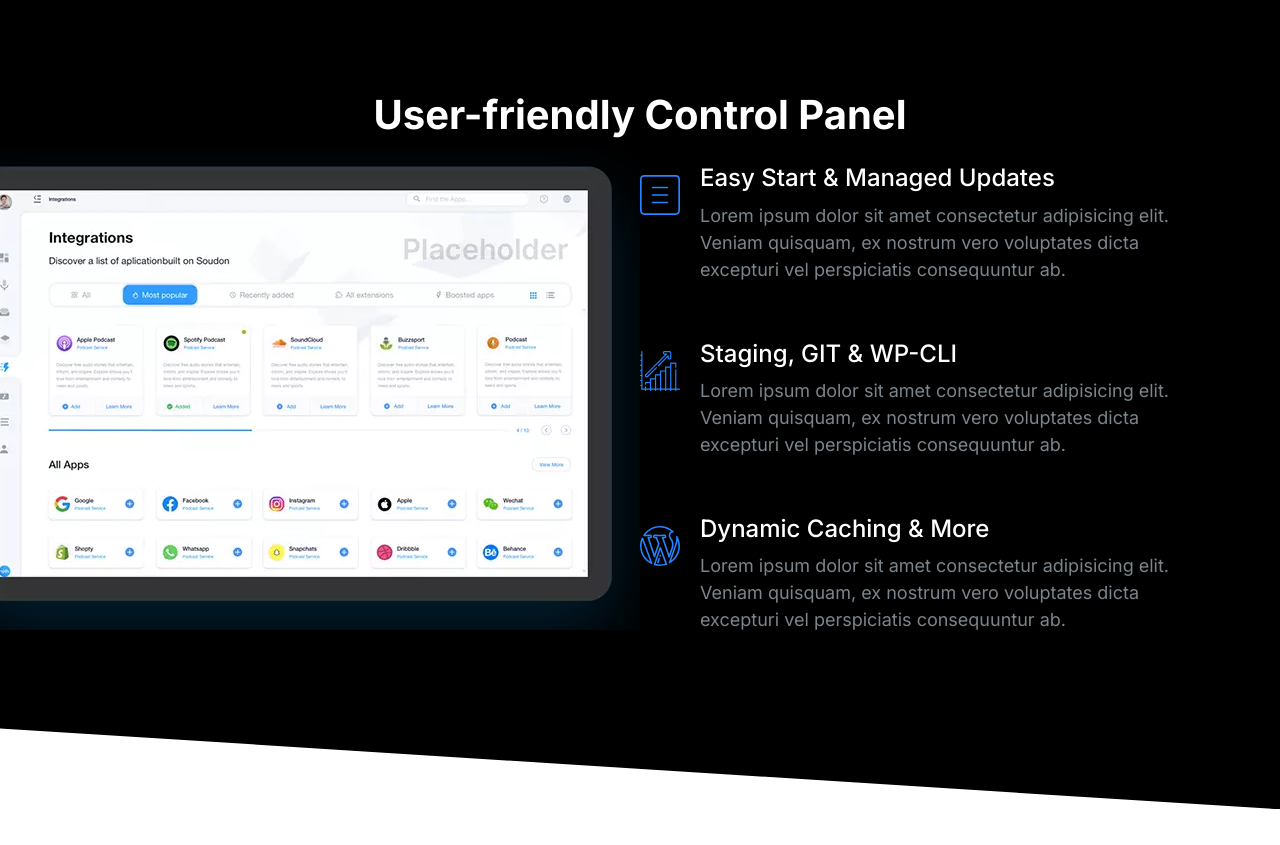
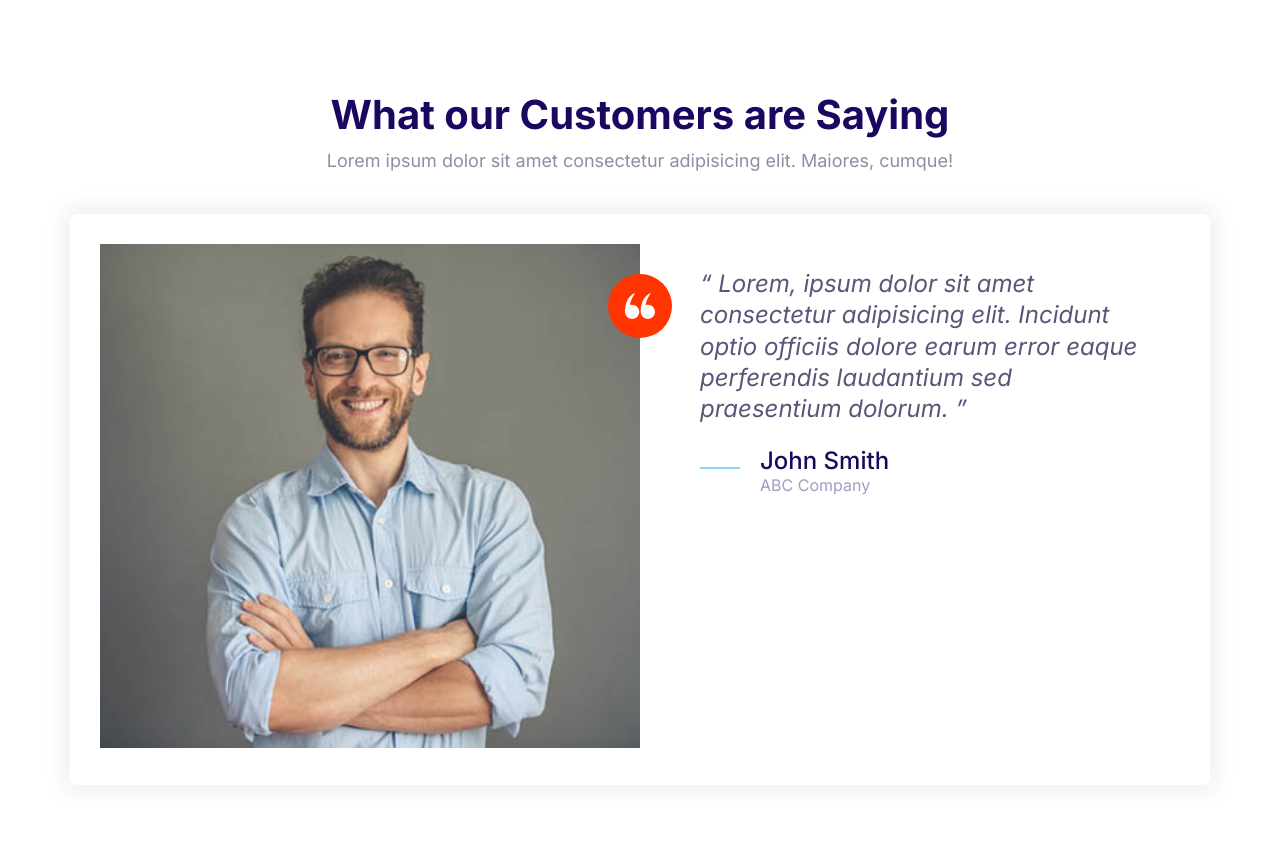
Before and after one commit to bsolomon18/moshify, a plain HTML site: page index.html in a window 1280 px wide. Before the commit the page ends 809 px from the top, so only its background shows below. Drawn offline with Linux system fonts and the light colour scheme.

Commit message:
Testimonials block

```diff
--- a/CSS/styles.css
+++ b/CSS/styles.css
@@ -608,6 +608,7 @@ p {
 
 .block__header {
   text-align: center;
+  margin-bottom: 4rem;
 }
 
 .block__heading {
--- a/index.html
+++ b/index.html
@@ -14,76 +14,50 @@
     <link rel="stylesheet" href="css/styles.css" />
   </head>
   <body>
-    <section class="block block--dark block--skewed-right block-showcase">
+    <section class="block">
       <header class="block__header">
-        <h2>User-friendly Control Panel</h2>
+        <h2>What our Customers are Saying</h2>
+        <p>
+          Lorem ipsum dolor sit amet consectetur adipisicing elit. Maiores,
+          cumque!
+        </p>
       </header>
-      <div class="container grid grid--1x2">
-        <picture class="block-showcase__image">
-          <source
-            type="image/webp"
-            srcset="images/ipad.webp 1x, images/ipad@2x.webp 2x"
+      <div class="container">
+        <div class="card testimonial">
+          <div class="grid grid--1x2">
+            <div class="testimonial__image">
+              <img
+                src="images/testimonial.jpg"
+                alt="A happy, smiling customer"
               />
-          <source
-            type="image/png"
-            srcset="images/ipad.png 1x, images/ipad@2x.png 2x"
-          />
-          <img src="images/ipad.png" alt="" />
-        </picture>
-        <ul class="list">
-          <li>
+              <span class="icon-container icon-container--accent">
+                <svg class="icon icon--white icon--small">
+                  <use xlink:href="images/sprite.svg#quotes"></use>
+                </svg>
+              </span>
+            </div>
+            <blockquote class="quote">
+              <p class="quote__text">
+                Lorem, ipsum dolor sit amet consectetur adipisicing elit.
+                Incidunt optio officiis dolore earum error eaque perferendis
+                laudantium sed praesentium dolorum.
+              </p>
+              <footer>
                 <div class="media">
                   <div class="media__image">
-                <svg class="icon icon--primary">
-                  <use xlink:href="images/sprite.svg#menu"></use>
-                </svg>
-                <img class="icon icon--primary" src="images/snap.svg" alt="" />
-              </div>
-              <div class="media__body">
-                <h3 class="media__title">Easy Start & Managed Updates</h3>
-                <p>
-                  Lorem ipsum dolor sit amet consectetur adipisicing elit.
-                  Veniam quisquam, ex nostrum vero voluptates dicta excepturi
-                  vel perspiciatis consequuntur ab.
-                </p>
-              </div>
-            </div>
-          </li>
-          <li>
-            <div class="media">
-              <div class="media__image">
-                <svg class="icon icon--primary">
-                  <use xlink:href="images/sprite.svg#growth"></use>
+                    <svg class="icon icon--primary quote__line">
+                      <use xlink:href="images/sprite.svg#line"></use>
                     </svg>
                   </div>
                   <div class="media__body">
-                <h3 class="media__title">Staging, GIT & WP-CLI</h3>
-                <p>
-                  Lorem ipsum dolor sit amet consectetur adipisicing elit.
-                  Veniam quisquam, ex nostrum vero voluptates dicta excepturi
-                  vel perspiciatis consequuntur ab.
-                </p>
+                    <h3 class="media__title quote__author">John Smith</h3>
+                    <p class="quote__organization">ABC Company</p>
                   </div>
                 </div>
-          </li>
-          <li>
-            <div class="media">
-              <div class="media__image">
-                <svg class="icon icon--primary">
-                  <use xlink:href="images/sprite.svg#wordpress"></use>
-                </svg>
-              </div>
-              <div class="media__body">
-                <h3 class="media__title">Dynamic Caching & More</h3>
-                <p>
-                  Lorem ipsum dolor sit amet consectetur adipisicing elit.
-                  Veniam quisquam, ex nostrum vero voluptates dicta excepturi
-                  vel perspiciatis consequuntur ab.
-                </p>
+              </footer>
+            </blockquote>
           </div>
         </div>
-          </li>
-        </ul>
       </div>
     </section>
     <script src="js/main.js"></script>
```
Also changed, not shown: components/testimonials-block.html (added, +42 -0 lines), components/testimonials.html (+12 -14 lines). Lines whose indentation alone changed are shown as unchanged.
